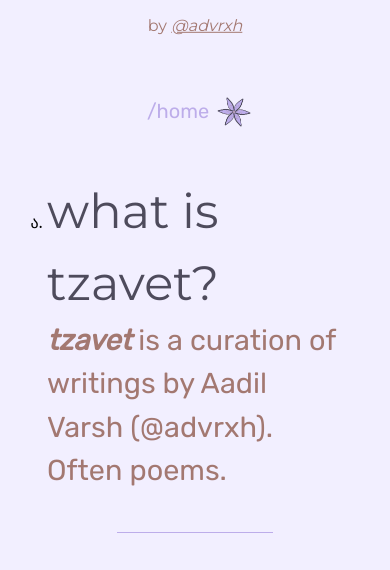
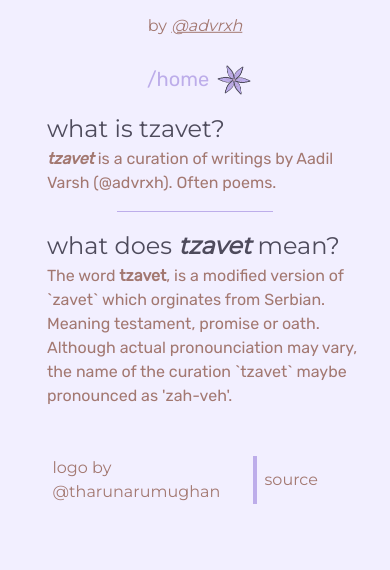
Before and after one commit to advrxh/tzavet, an Astro site: page /what-is-zavet in a window 390 px wide. Shown: the part 223-793 px from the top of the page. Built offline with nearby package versions, Linux system fonts and the light colour scheme; Astro itself is replaced by a stand-in of ours.

Commit message:
adjust list

```diff
--- a/src/pages/what-is-zavet.astro
+++ b/src/pages/what-is-zavet.astro
@@ -10,7 +10,7 @@ import "@fontsource/montserrat"
 
     <a
         href="/"
-        class="text-xl my-10 hover:underline text-[#BDADEA] font-rubik flex flex-row justify-around w-24"
+        class="text-xl my-2 lg:my-10 hover:underline text-[#BDADEA] font-rubik flex flex-row justify-around w-24"
         >/home <img src="/lily.png" class="mx-2" width="34px" /></a
     >
     <ul>
@@ -25,7 +25,7 @@ import "@fontsource/montserrat"
             </p>
         </li>
         <div class="flex justify-center align-middle">
-            <div class="h-px w-1/2 my-8 bg-[#BDADEA] border-0"></div>
+            <div class="h-px w-1/2 my-2 lg:my-8 bg-[#BDADEA] border-0"></div>
         </div>
 
         <li class="about-tag">
@@ -51,21 +51,28 @@ import "@fontsource/montserrat"
             width: 80%;
         }
         width: 60%;
-        list-style: georgian;
 
         li {
             margin: 0.5em;
-
+            width: 100%;
             h1 {
                 font-size: 3em;
                 font-family: montserrat;
                 color: #4e4b5c;
+
+        @media screen and (max-width: $small) {
+        font-size: 1.5em;
+        }
             }
 
             p {
                 font-size: 1.8em;
                 font-family: rubik;
                 color: #a37871;
+
+        @media screen and (max-width: $small) {
+        font-size: 1em;
+        }
             }
         }
     }
```
